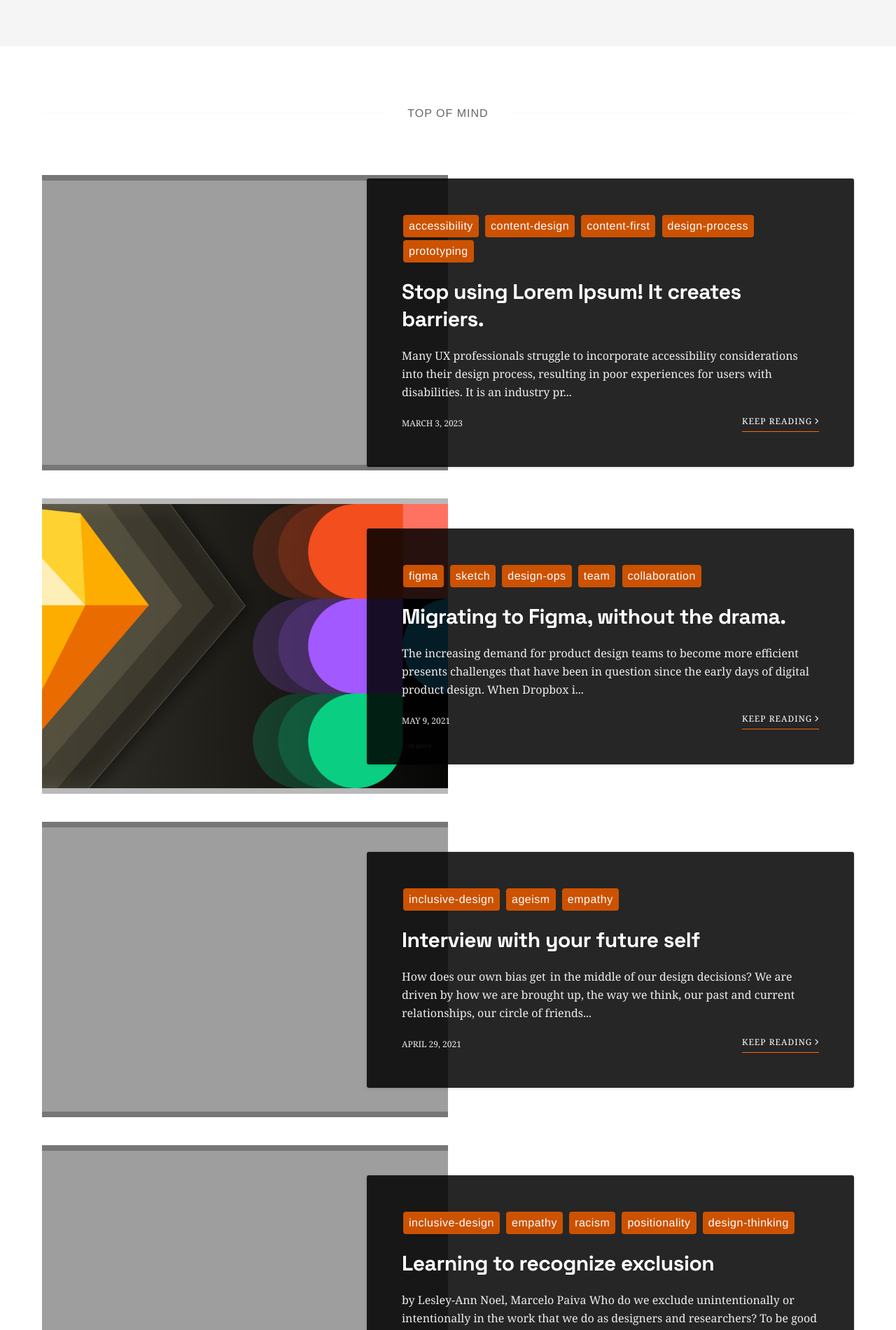
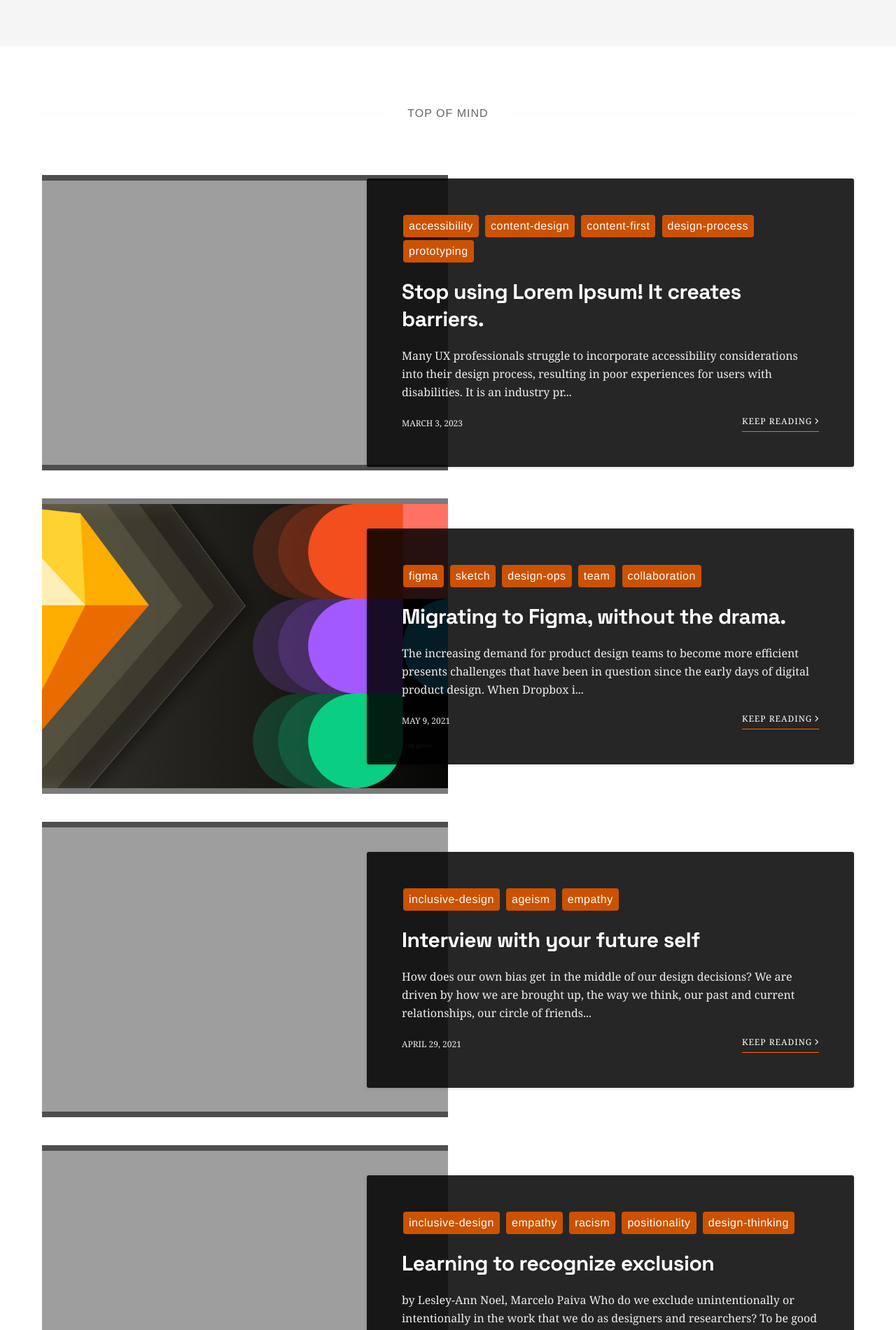
Before and after one commit to mpaiva/blog, a Jekyll site: the page built from index.html, in a window 1280 px wide. Shown: the part 1124-3024 px from the top of the page at 70% size. Built offline with Jekyll 4.4.1, drawn with Linux system fonts in a browser that asks for light colours; nearby versions of some CDN libraries; the list of posts is cut into pages by our own code.

Commit message:
cover border

```diff
--- a/_sass/4-layouts/_article.scss
+++ b/_sass/4-layouts/_article.scss
@@ -13,7 +13,7 @@
     background-size: cover;
     background-repeat: no-repeat;
     background-color: $light-gray;
-    border: 0 solid rgba(0,0,0,0.25);
+    border: 0 solid rgba(0,0,0,0.5);
     border-width: 8px 0;
     &:hover {
       opacity: 0.9;
```
